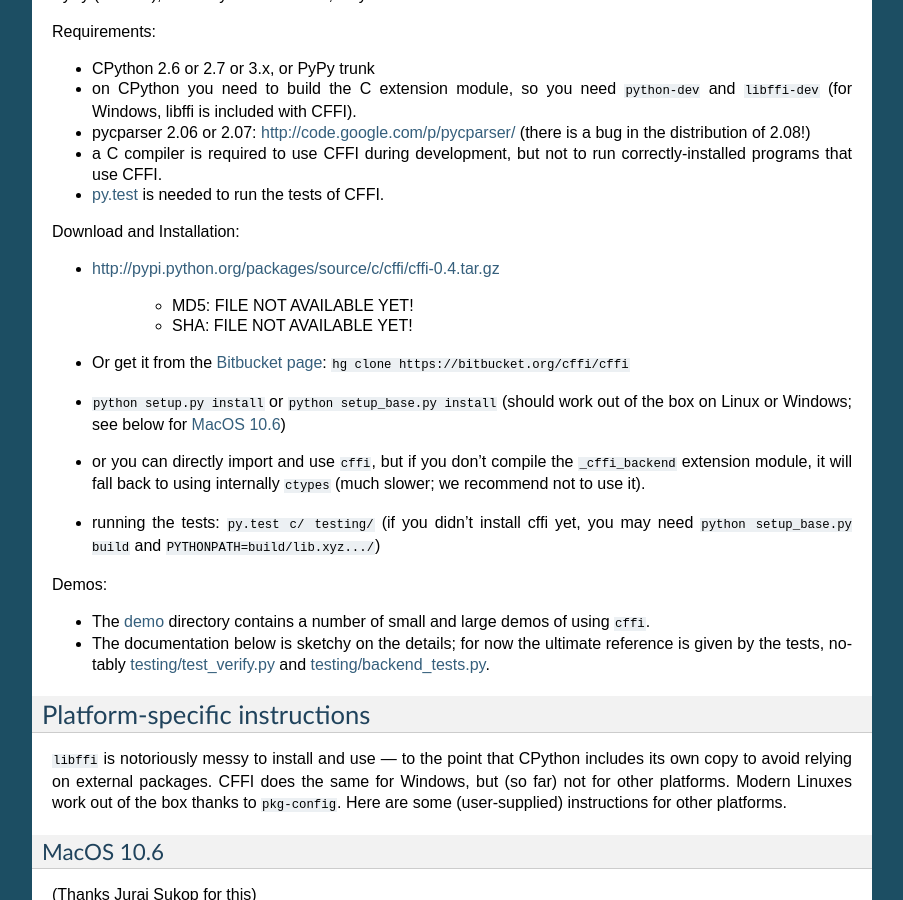
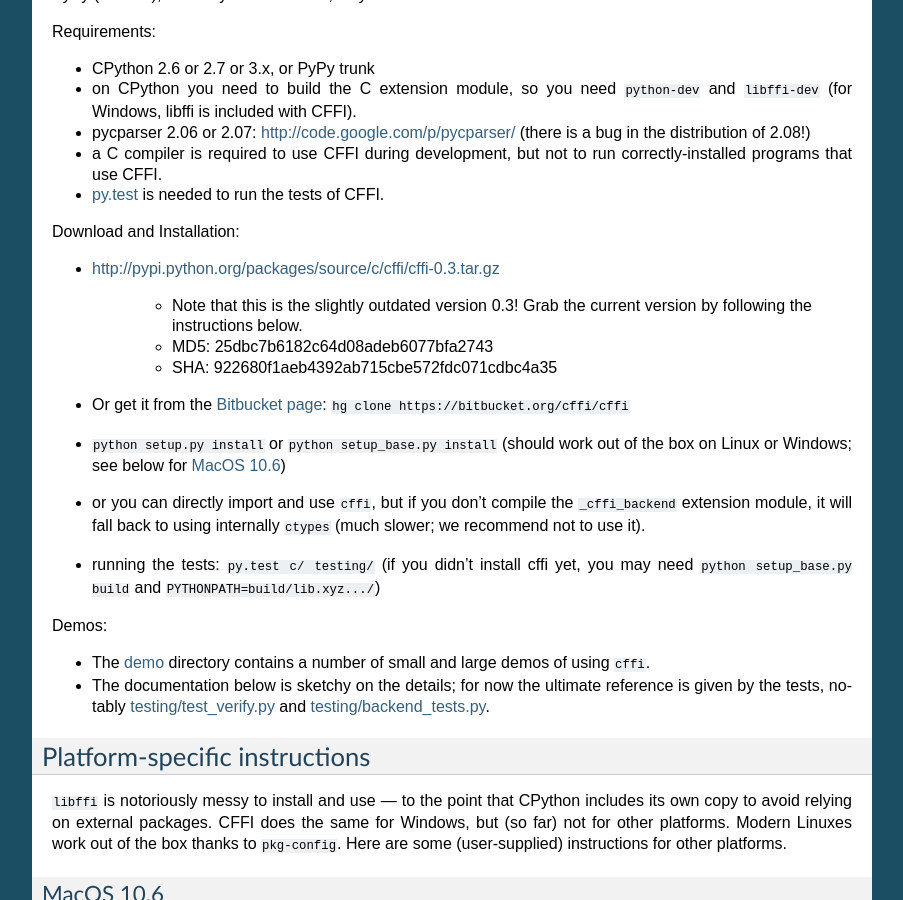
Before and after one commit to tharvik/cffi, a Sphinx documentation site: the page built from doc/source/index.rst, in a window 1280 px wide and 900 px high, scrolled down 803 px. Shown: the whole window, without its empty margins (198-1101 px from the left). Built offline with Sphinx 7.4.7, drawn with Linux system fonts in a browser that asks for light colours.

Commit message:
Point again to 0.3 here, to make pip happy :-/

```diff
--- a/doc/source/index.rst
+++ b/doc/source/index.rst
@@ -89,11 +89,14 @@
 
 Download and Installation:
 
-* http://pypi.python.org/packages/source/c/cffi/cffi-0.4.tar.gz
+* http://pypi.python.org/packages/source/c/cffi/cffi-0.3.tar.gz
 
-   - MD5: FILE NOT AVAILABLE YET!
+   - Note that this is the slightly outdated version 0.3!
+     Grab the current version by following the instructions below.
 
-   - SHA: FILE NOT AVAILABLE YET!
+   - MD5: 25dbc7b6182c64d08adeb6077bfa2743
+
+   - SHA: 922680f1aeb4392ab715cbe572fdc071cdbc4a35
 
 * Or get it from the `Bitbucket page`_:
   ``hg clone https://bitbucket.org/cffi/cffi``
```
